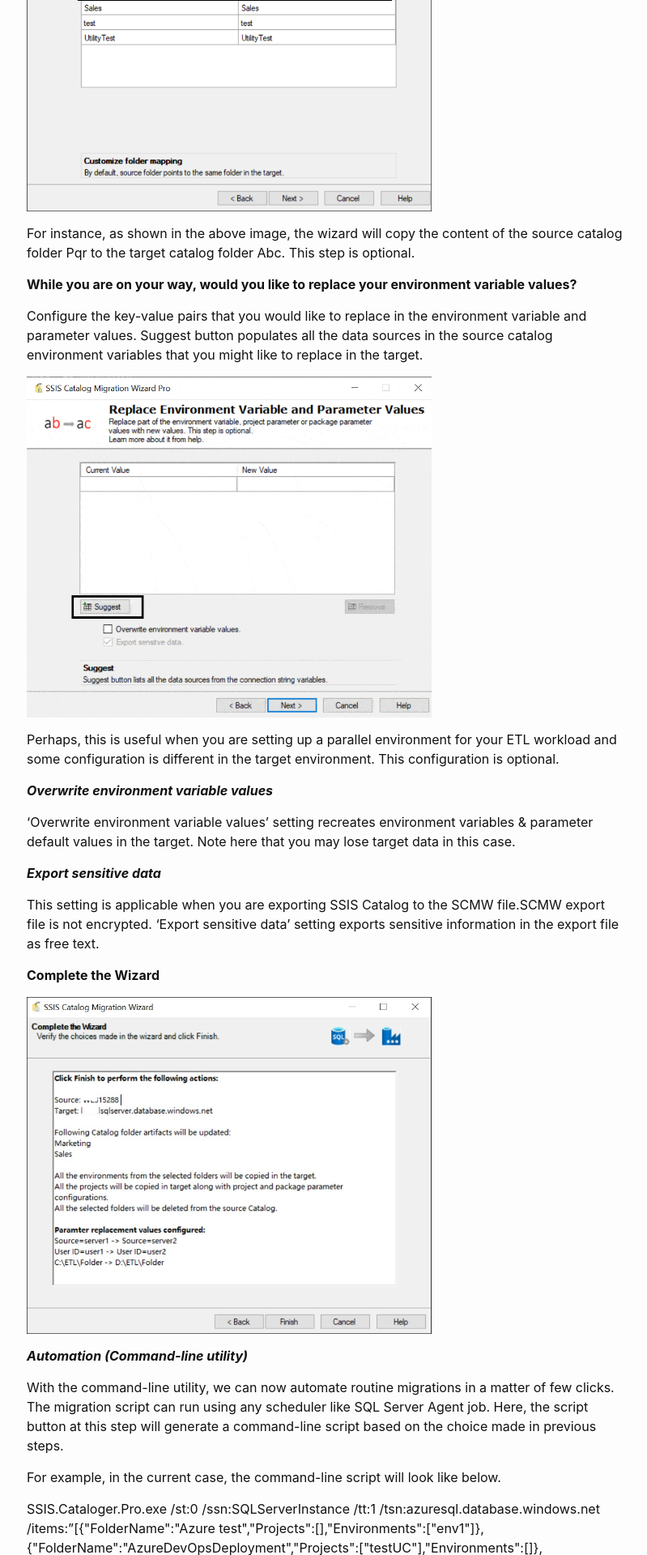
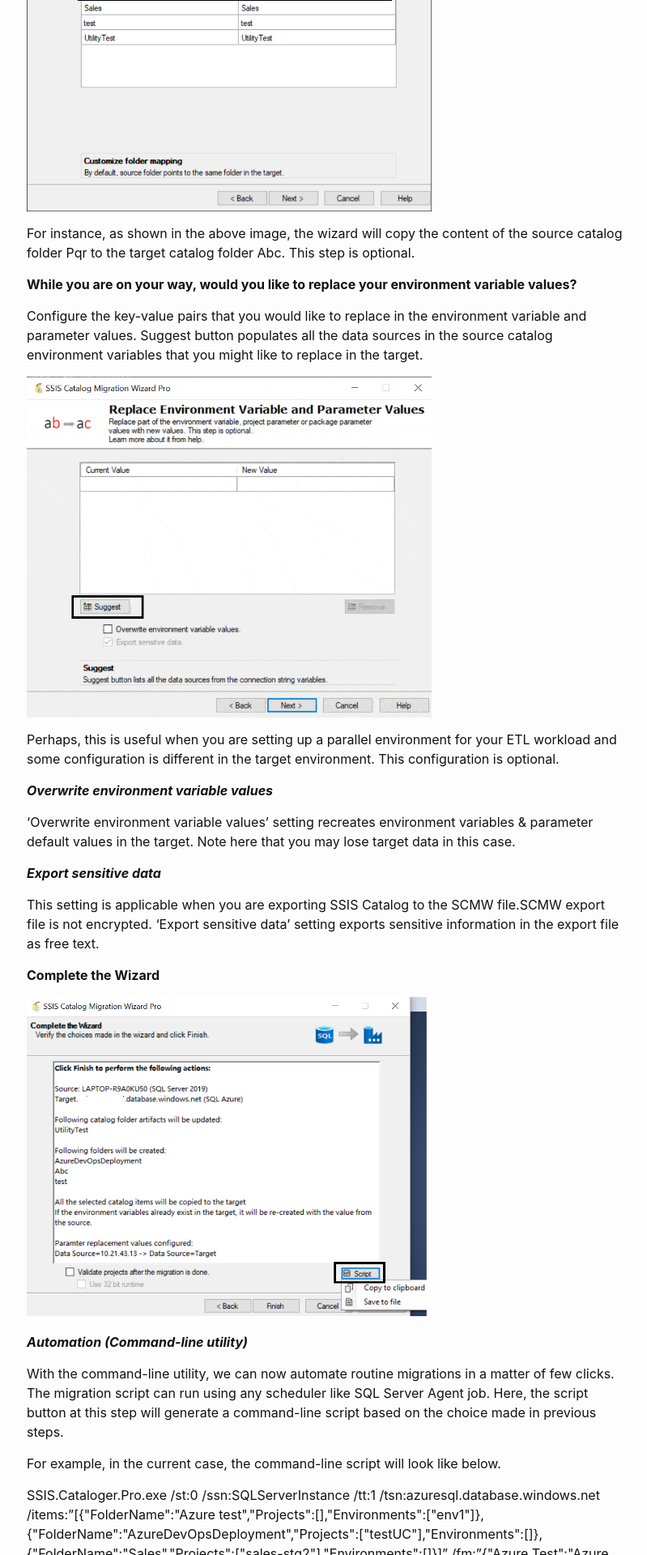
Before and after one commit to kr55/ssiscataloger, a Jekyll site: the page built from index.md, in a window 1280 px wide. Shown: the part 4480-6400 px from the top of the page at 81% size, without its empty margins (237-1036 px from the left). Built offline with Jekyll 4.4.1, drawn with Linux system fonts in a browser that asks for light colours; our own code applies the rules of GitHub Pages for plain Markdown files.

Commit message:
Update index.md

```diff
--- a/index.md
+++ b/index.md
@@ -104,7 +104,7 @@ This setting is applicable when you are exporting SSIS Catalog to the SCMW file.
 **Complete the Wizard**
 
 
-<img src="media/MigrationSummary.jpg" width="500">
+<img src="media/Review.PNG" width="500">
 
 ***Automation (Command-line utility)***
 
@@ -119,6 +119,6 @@ More information about the command-line utility parameters and usage examples is
 
 **Monitor the migration**
 
-<img src="media/MigrationFinish.jpg" width="500">
+<img src="media/Finish.PNG" width="500">
 
 Any warning or error during the migration gets available against the respective folder in the Result column tooltip of the grid as shown in the above image.SSIS Catalog Migration wizard can do a lot more things. In my next article, I will describe how to automate routine SSIS migrations using this tool.
```
